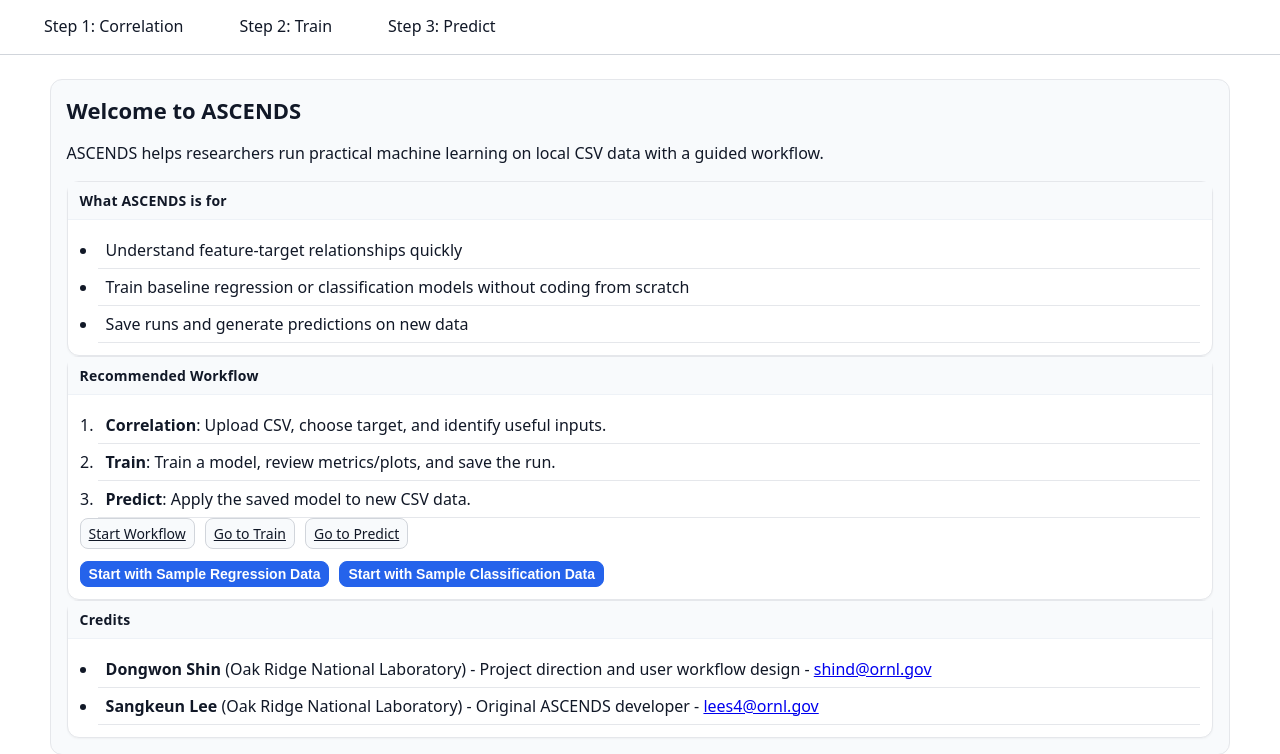
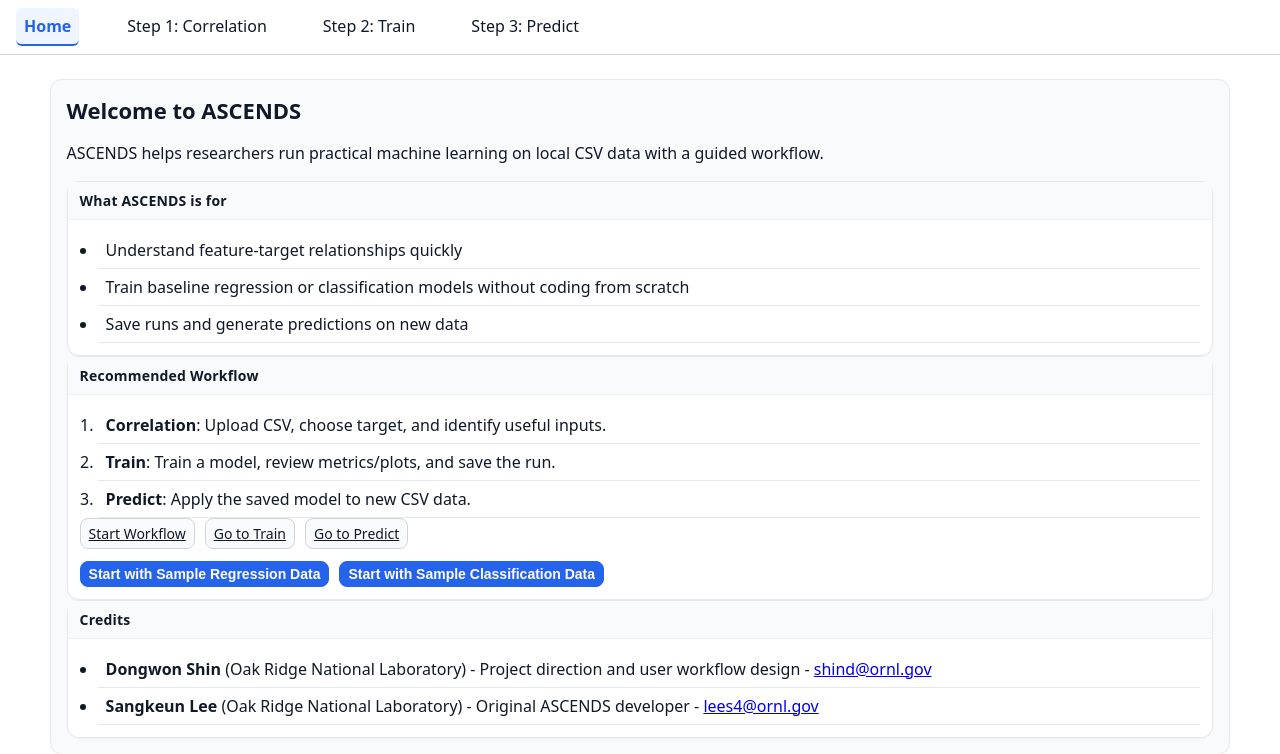
Before and after one commit to ornlpmcp/ASCENDS, a FastAPI app: page / in a window 1280 px wide. Shown: the top 754 px of the page. Run offline with FastAPI, Linux system fonts and the light colour scheme.

Commit message:
feat: add Home tab to workflow navigation

```diff
--- a/templates/base.html
+++ b/templates/base.html
@@ -26,6 +26,12 @@
 {% set ws = (ws_id if (ws_id is defined and ws_id) else (request.query_params.get('ws_id') if request else None)) %}
 
 <nav class="tabs" aria-label="ASCENDS workflow steps">
+  <a href="/"
+     class="tab tab-home{% if path == '/' %} active{% endif %}"
+     aria-current="{{ 'page' if path == '/' else 'false' }}">
+    <span class="tab-label">Home</span>
+    <span class="tab-short">Home</span>
+  </a>
   {% for step in workflow_steps %}
     <a href="{{ step.href }}"
        class="tab{% if step.active %} active{% endif %}{% if step.complete %} complete{% endif %}"
```
Also changed, not shown: test/test_gui_navigation.py (added, +15 -0 lines).
